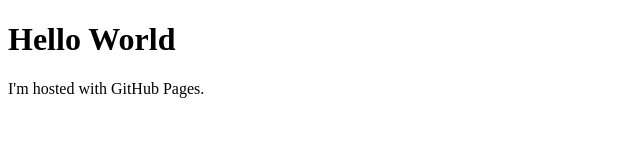
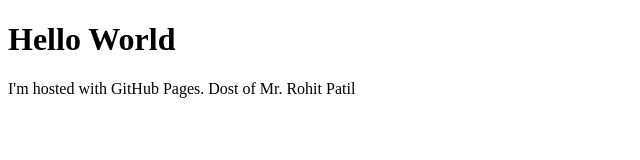
Before and after one commit to neel7898/neel7898.github.io, a plain HTML site: page index.html in a window 1280 px wide. Shown: the whole page, without its empty margins (0-640 px from the left). Drawn offline with Linux system fonts and the light colour scheme.

Commit message:
Update index.html

```diff
--- a/index.html
+++ b/index.html
@@ -2,6 +2,6 @@
 <html>
 <body>
 <h1>Hello World</h1>
-<p>I'm hosted with GitHub Pages.</p>
+<p>I'm hosted with GitHub Pages. Dost of Mr. Rohit Patil</p>
 </body>
 </html>
```
